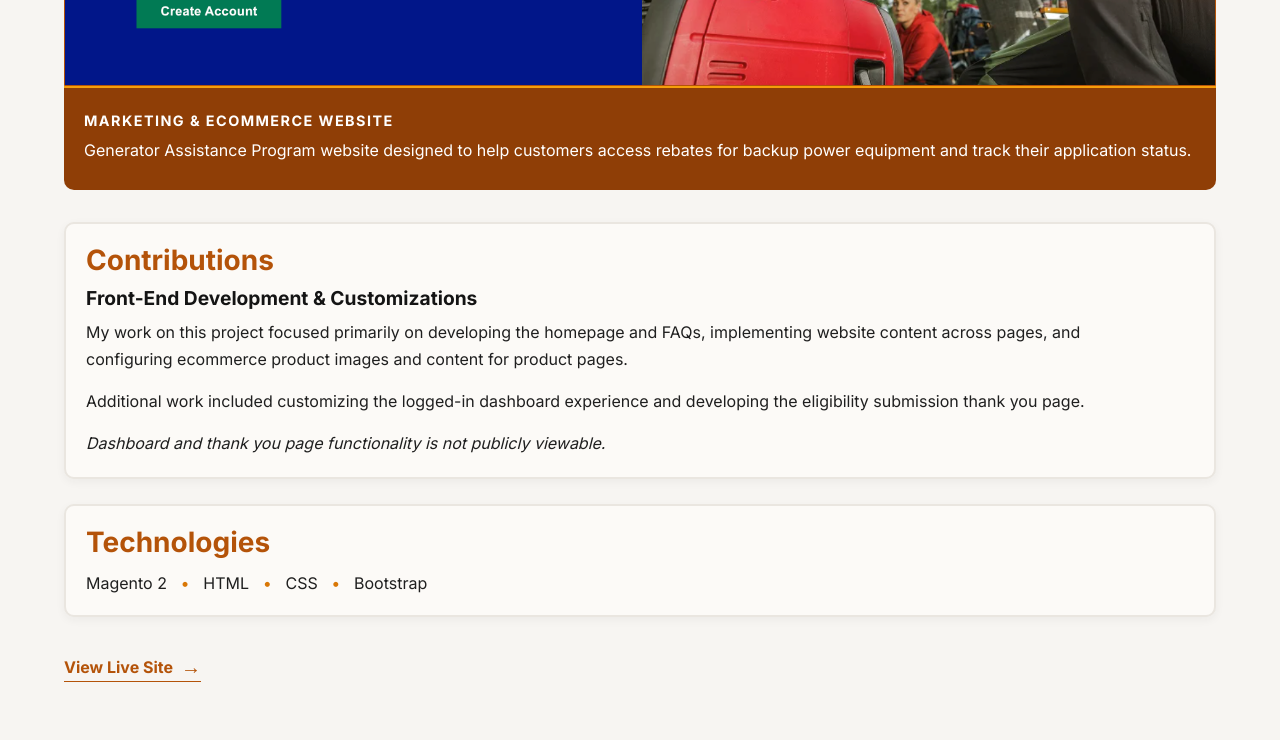
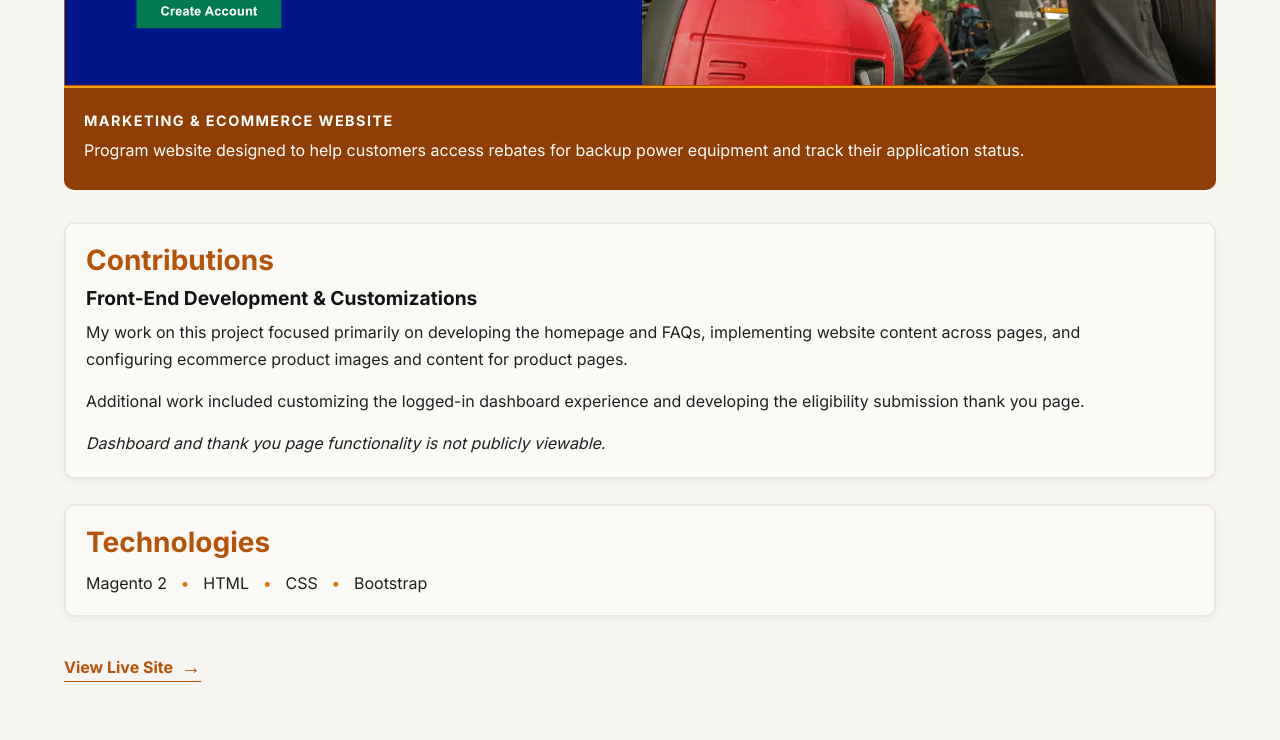
Before and after one commit to jasheloper/portfolio-v3, a plain HTML site: page index.html in a window 1280 px wide. Shown: the part 2520-3260 px from the top of the page. Drawn offline with nearby package versions, Linux system fonts and the light colour scheme.

Commit message:
Accessibility testing and content changes

```diff
--- a/index.html
+++ b/index.html
@@ -315,7 +315,7 @@ Marketing &amp; Ecommerce Website
 </span>
 
 <p>
-Generator Assistance Program website designed to help customers access rebates for backup power equipment and track their application status.
+Program website designed to help customers access rebates for backup power equipment and track their application status.
 </p>
 
 </div>
```
Also changed, not shown: Screenshot 2026-11-17 at 6.09.57 AM.png (added).
